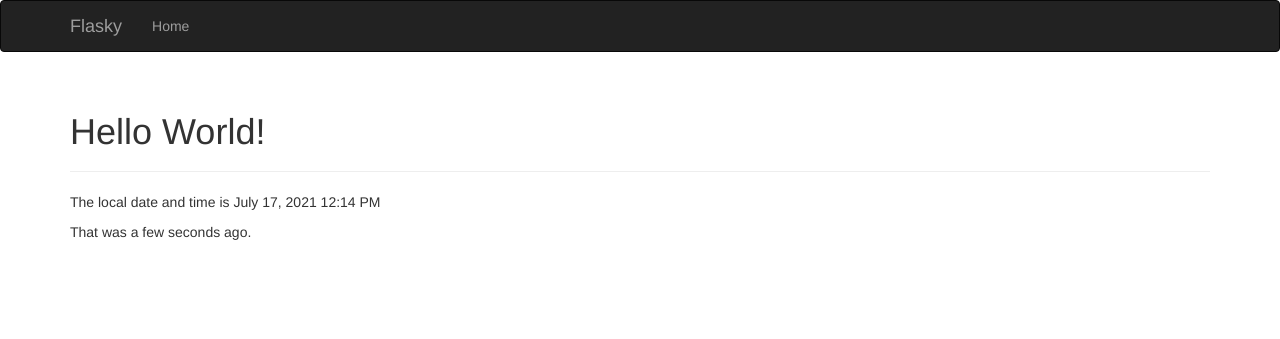
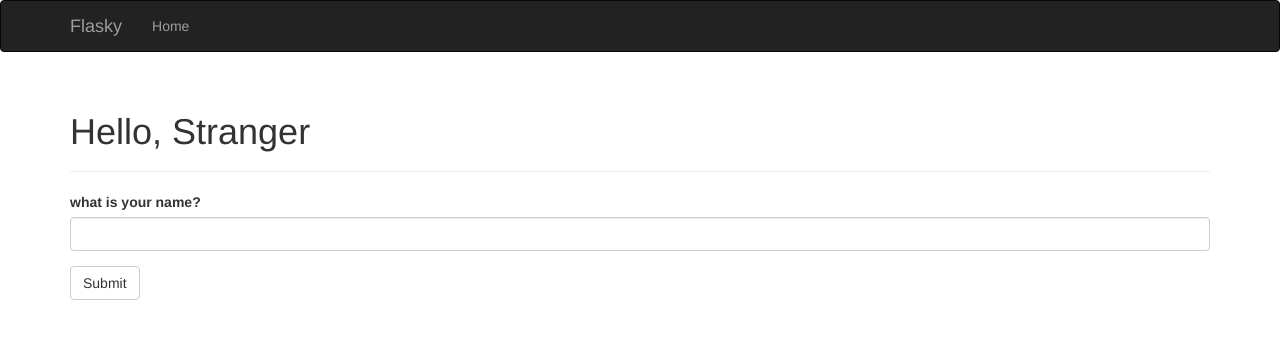
Before and after one commit to liyingxiu/flasky-cn, a Flask app: page / in a window 1280 px wide. Shown: the top 339 px of the page. Run offline with Flask 2, Linux system fonts and the light colour scheme; some libraries are stand-ins or nearby versions.

Commit message:
重定向和用户会话-4b

```diff
--- a/app.py
+++ b/app.py
@@ -1,12 +1,20 @@
-from datetime import datetime
-from flask import Flask, render_template
+from flask import Flask, render_template, session, redirect, url_for
 from flask_bootstrap import Bootstrap
 from flask_moment import Moment
+from flask_wtf import FlaskForm
+from wtforms import StringField, SubmitField
+from wtforms.validators import DataRequired
 
 app = Flask(__name__)
+app.config["SECRET_KEY"] = 'hard to guess string'
 
 bootstrap = Bootstrap(app)
 moment = Moment(app)
+
+
+class NameForm(FlaskForm):
+    name = StringField("what is your name?", validators=[DataRequired()])
+    submit = SubmitField("Submit")
 
 
 @app.errorhandler(404)
@@ -19,12 +27,10 @@ def internal_server_error(e):
     return render_template("500.html"), 500
 
 
-@app.route('/')
+@app.route('/', methods=['GET', 'POST'])
 def index():
-    return render_template('index.html',
-                           current_time=datetime.utcnow())
-
-
-@app.route('/user/<name>')
-def user(name):
-    return render_template("user.html", name=name)
+    form = NameForm()
+    if form.validate_on_submit():
+        session["name"] = form.name.data
+        return redirect(url_for("index"))
+    return render_template("index.html", form=form, name=session.get("name"))
--- a/templates/index.html
+++ b/templates/index.html
@@ -1,13 +1,11 @@
 {% extends "base.html" %}
+{% import "bootstrap/wtf.html" as wtf %}
 
 {% block title %}Flasky{% endblock %}
 
 {% block page_content %}
     <div class="page-header">
-        <h1>Hello World!</h1>
+        <h1>Hello, {% if name %}{{ name }}{% else %}Stranger{% endif %}</h1>
     </div>
-    <p>
-        The local date and time is {{ moment(current_time).format('LLL') }}
-    </p>
-    <p>That was {{ moment(current_time).fromNow(refresh=True) }}.</p>
+    {{ wtf.quick_form(form) }}
 {% endblock %}
```
Also changed, not shown: templates/user.html (deleted, +0 -9 lines).
